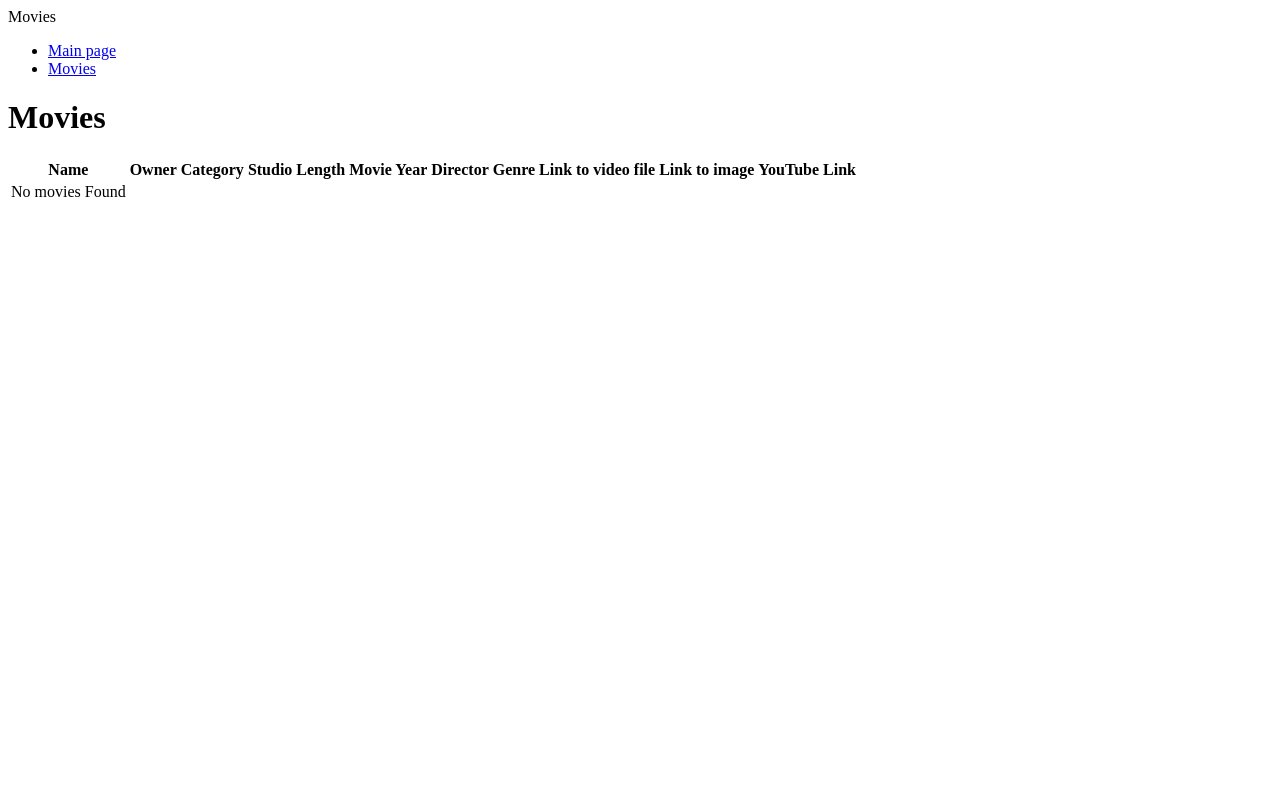
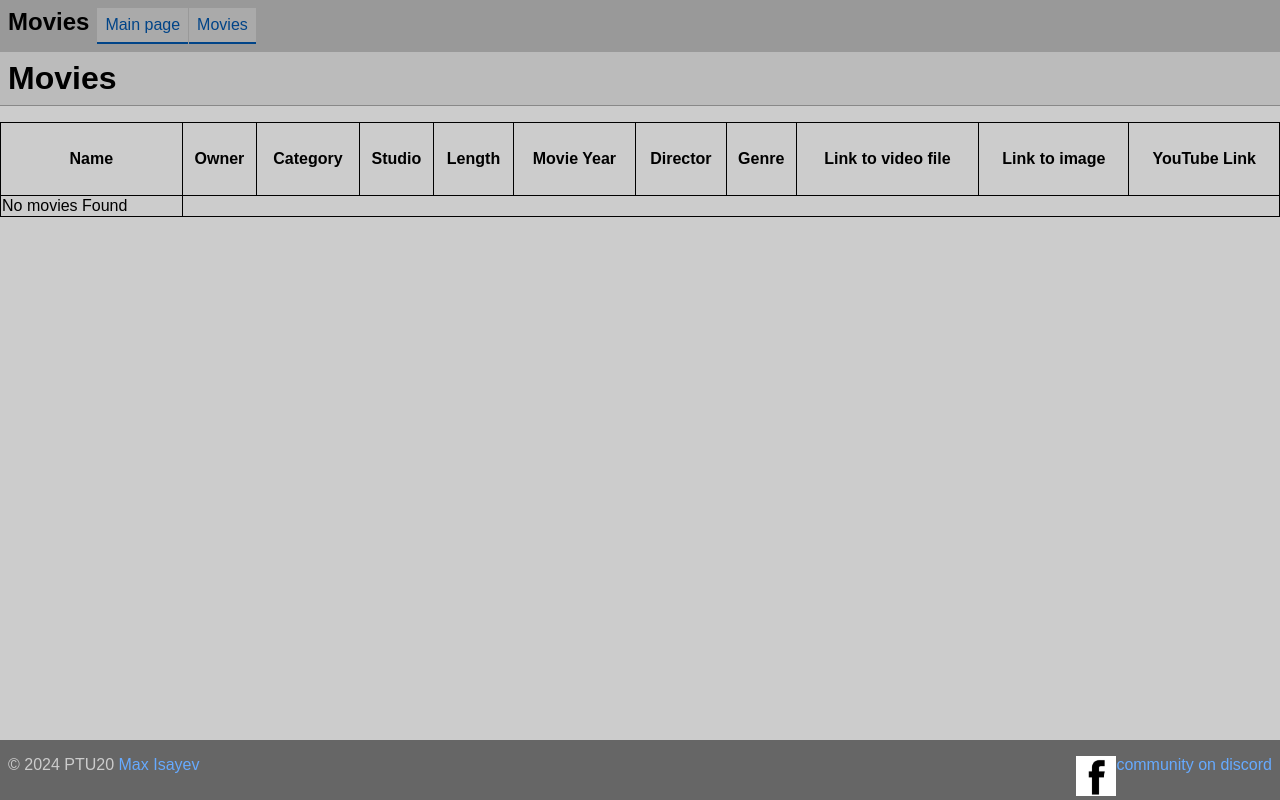
Before and after one commit to MaxIsayev/Max_Python_Final_Project, a Django app: page /movies/ in a window 1280 px wide. Run offline with Django 5.2, Linux system fonts and the light colour scheme; data that the repository does not hold is empty.

Commit message:
Style + links to FB and discord

```diff
--- /dev/null
+++ b/movie_catalog_project/movie_catalog_app/static/css/style.css
@@ -0,0 +1,158 @@
+body {
+    background-color: #cccccc;
+    font-family: sans-serif;
+    font-size: 16px;
+}
+
+body {
+    background-color: #cccccc;
+    font-family: sans-serif;
+    font-size: 16px;
+    display: flex;
+    flex-direction: column;
+    margin: 0; padding: 0;
+    min-height: 100vh;
+}
+
+header {
+    background-color: #999999;
+}
+
+main {
+    flex-grow: 1;
+}
+
+footer {
+    background-color: #666666;
+}
+
+a {
+    color: #004488;
+    text-decoration: none;
+}
+
+a:hover {
+    color: #0055cc;
+}
+
+header {
+    background-color: #999999;
+    display: flex;
+    flex-direction: row;
+}
+
+header .logo {
+    font-size: 24px;
+    font-weight: 600;
+    padding: 0.5rem;
+}
+
+header ul.nav {
+    display: flex;
+    flex-direction: row;
+    list-style-type: none;
+    margin-block: 0.5rem;
+    padding-inline: 0;
+    gap: 1px;
+}
+
+header ul.nav li a, header ul.nav li form button {
+    background-color: #aaaaaa;
+    display: block;
+    margin: 0;
+    padding: 0.5rem;
+    border: none;
+    border-bottom: 2px solid #004488;
+    cursor: pointer;
+    color: #004488;
+    font-size: 100%;
+}
+
+header ul.nav li a:hover, header ul.nav li form button:hover {
+    background-color: #b8b8b8;
+    border-bottom: 2px solid #0055cc;
+    color: #0055cc;
+}
+
+h1, h2, h3, h4, h5, h6 {
+    background-color: #bbbbbb;
+    border-bottom: 1px solid #888888;
+    padding: 0.5rem;
+    margin: 1rem 0;
+}
+
+p, main ul {
+    padding: 0 0.5rem;
+    margin: 1rem 0;
+}
+
+main ul li {
+    border-bottom: 1px solid #999999;
+}
+
+h1:first-child, h2:first-child, h3:first-child,
+h4:first-child, h5:first-child, h6:first-child {
+    margin-top: 0;
+}
+
+footer p {
+    color: #cccccc;
+}
+
+footer a {
+    color: #66aaff;
+}
+
+footer a:hover {
+    color: #77bbff;
+}
+
+section.messages {
+    padding: 0;
+    margin: 0;
+}
+
+.message {
+    padding: 0.5rem;
+    margin: 0;
+    border-bottom: 1px solid #888888;
+}
+
+.message-debug {
+    background-color: #aaaaaa;
+}
+
+.nessage-info {
+    background-color: #99ccff;
+}
+
+.message-success {
+    background-color: #ccff99;
+}
+
+.message-warning {
+    background-color: #ffcc99;
+}
+
+.message-error {
+    background-color: #ffaaaa;
+}
+
+table {
+    width: 100%;
+    border: 1px solid;
+    border-collapse: collapse;
+}
+
+th {
+    height: 70px;
+    border: 1px solid;
+}
+
+td {
+    border: 1px solid;
+}
+
+tr:hover {
+    background-color: coral;
+}
--- a/movie_catalog_project/movie_catalog_app/templates/base.html
+++ b/movie_catalog_project/movie_catalog_app/templates/base.html
@@ -1,14 +1,16 @@
 <!DOCTYPE html>
 <html lang="en">
+{% load static %}
 <head>
     <meta charset="UTF-8">
     <meta name="viewport" content="width=device-width, initial-scale=1.0">
     <title>{% block title %}Movie Catalog{% endblock title %}</title>
+    <link rel="stylesheet" href="{% static 'css/style.css' %}">
 </head>
 <body>
     <header>
         <span class="logo">Movies</span>
-        <ul>
+        <ul class="nav">
             <li><a href="{% url 'index' %}">Main page</a></li>
             <li><a href="{% url 'movie_list' %}">Movies</a></li>
         </ul>
@@ -19,5 +21,13 @@
         {% endfor %}
     </section>
     <main>{% block content %}{% endblock content %}</main>
+    <footer>
+        {% block footer %}{% endblock footer %}
+        <p>&copy; 2024 PTU20
+            <a href="https://github.com/MaxIsayev" target="_blank">Max Isayev</a>
+            <a style="float:right;" href="https://discord.gg/ywbbZPcY">community on discord</a>
+            <a style="float:right;" href="https://facebook.com/" target="_blank"><img class="icon" width="40" height="40" src="{% static "img/fbicon.png" %}"></a>
+        </p>
+    </footer>
 </body>
 </html>
```
Also changed, not shown: README.md, movie_catalog_project/movie_catalog_app/static/img/fbicon.png (added), 1 other file.
